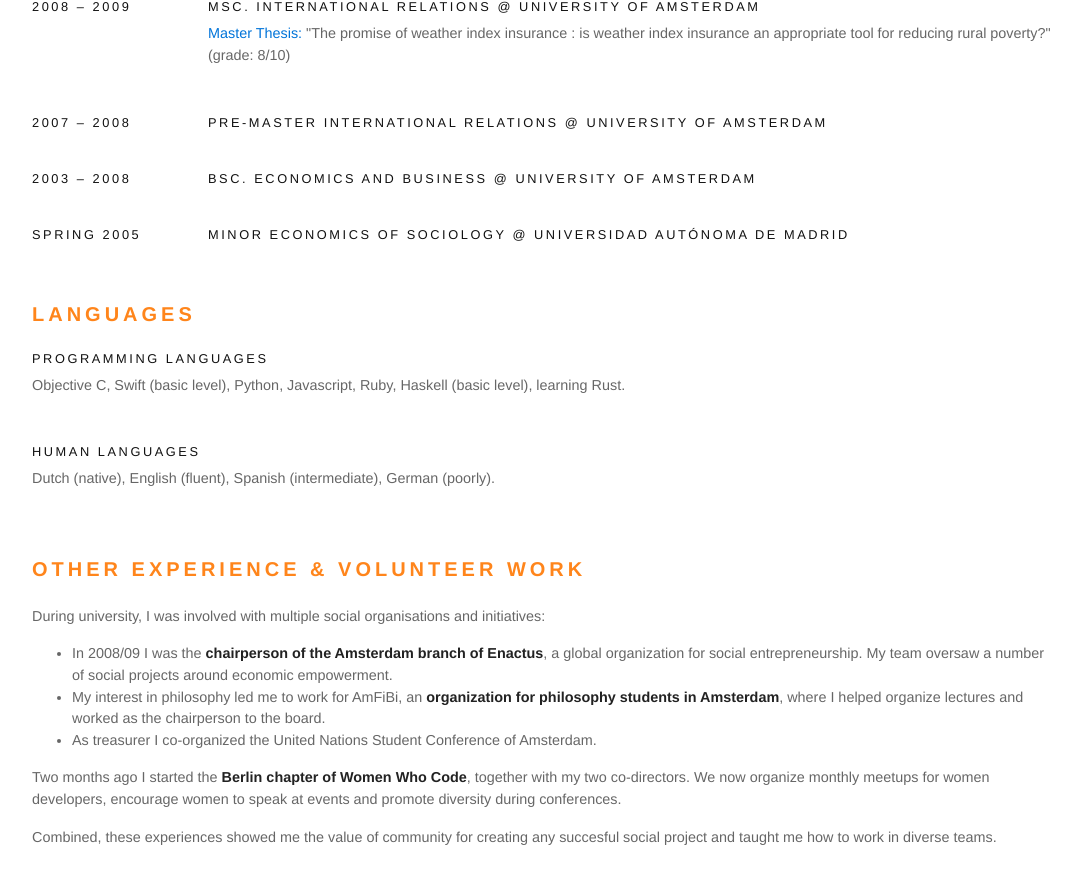
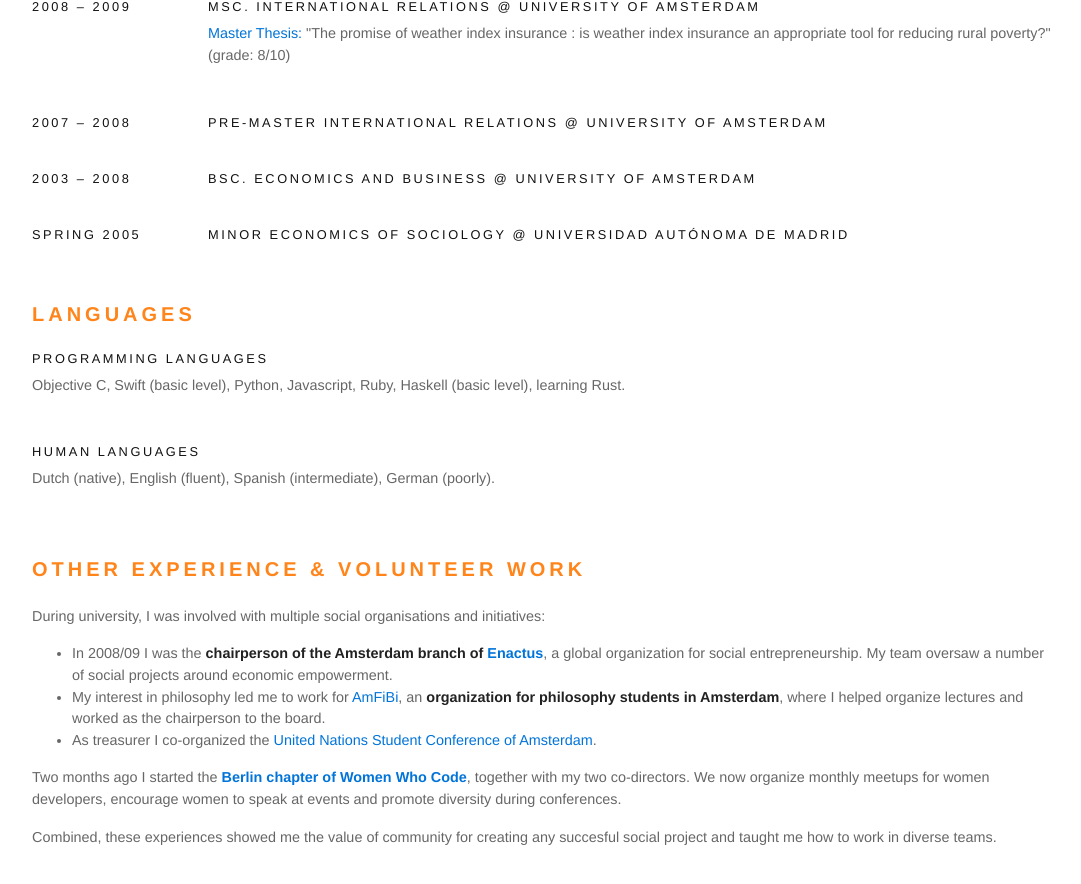
Before and after one commit to gnunicorn/anoukruhaak.github.io, a Jekyll site: the page built from resume-2015-MOZ/index.html, in a window 1280 px wide and 900 px high, scrolled down 1716 px. Shown: the top 884 px of the window, without its empty margins (96-1177 px from the left). Built offline with Jekyll 4.4.1, drawn with Linux system fonts in a browser that asks for light colours; nearby versions of some CDN libraries; some of the changed lines change nothing that is shown.

Commit message:
adds links

```diff
--- a/resume-2015-MOZ/index.html
+++ b/resume-2015-MOZ/index.html
@@ -158,13 +158,13 @@ layout: default
     <div class="sm-col sm-col-12 px2 py2 ">
         <p>During university, I was involved with multiple social organisations and initiatives:
         <ul>
-        <li> In 2008/09 I was the <strong>chairperson of the Amsterdam branch of Enactus</strong>, a global organization for social entrepreneurship. My team oversaw a number of social projects around economic empowerment.</li>
-        <li> My interest in philosophy led me to work for AmFiBi, an <strong>organization for philosophy students in Amsterdam</strong>, where I helped organize lectures and worked as the chairperson to the board. </li>
-        <li>As treasurer I co-organized the United Nations Student Conference of Amsterdam.</li>
+        <li> In 2008/09 I was the <strong>chairperson of the Amsterdam branch of <a href="http://enactus.org/">Enactus</a></strong>, a global organization for social entrepreneurship. My team oversaw a number of social projects around economic empowerment.</li>
+        <li> My interest in philosophy led me to work for <a href="http://amfibi.nl/">AmFiBi</a>, an <strong>organization for philosophy students in Amsterdam</strong>, where I helped organize lectures and worked as the chairperson to the board. </li>
+        <li>As treasurer I co-organized the <a href="http://www.unisca.org/">United Nations Student Conference of Amsterdam</a>.</li>
         </ul>
         </p>
 
-        <p> Two months ago I started the <strong>Berlin chapter of Women Who Code</strong>, together with my two co-directors. We now organize monthly meetups for women developers, encourage women to speak at events and promote diversity during conferences.</p>
+        <p> Two months ago I started the <strong><a href="http://www.meetup.com/Women-Who-Code-Berlin-Germany/">Berlin chapter of Women Who Code</a></strong>, together with my two co-directors. We now organize monthly meetups for women developers, encourage women to speak at events and promote diversity during conferences.</p>
         <p>Combined, these experiences showed me the value of community for creating any succesful social project and taught me how to work in diverse teams.</p>
     </div>
   </div>
```
